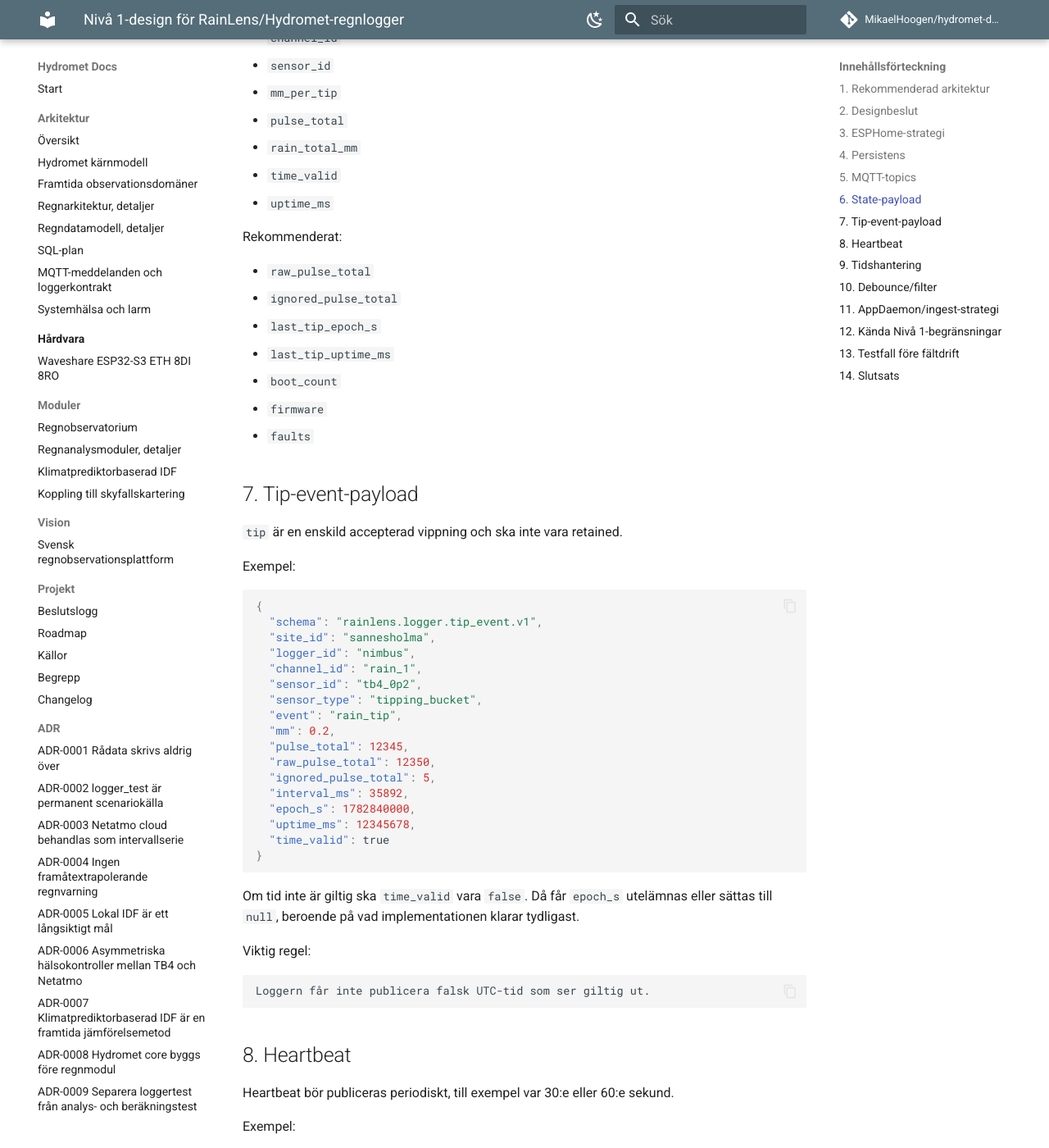
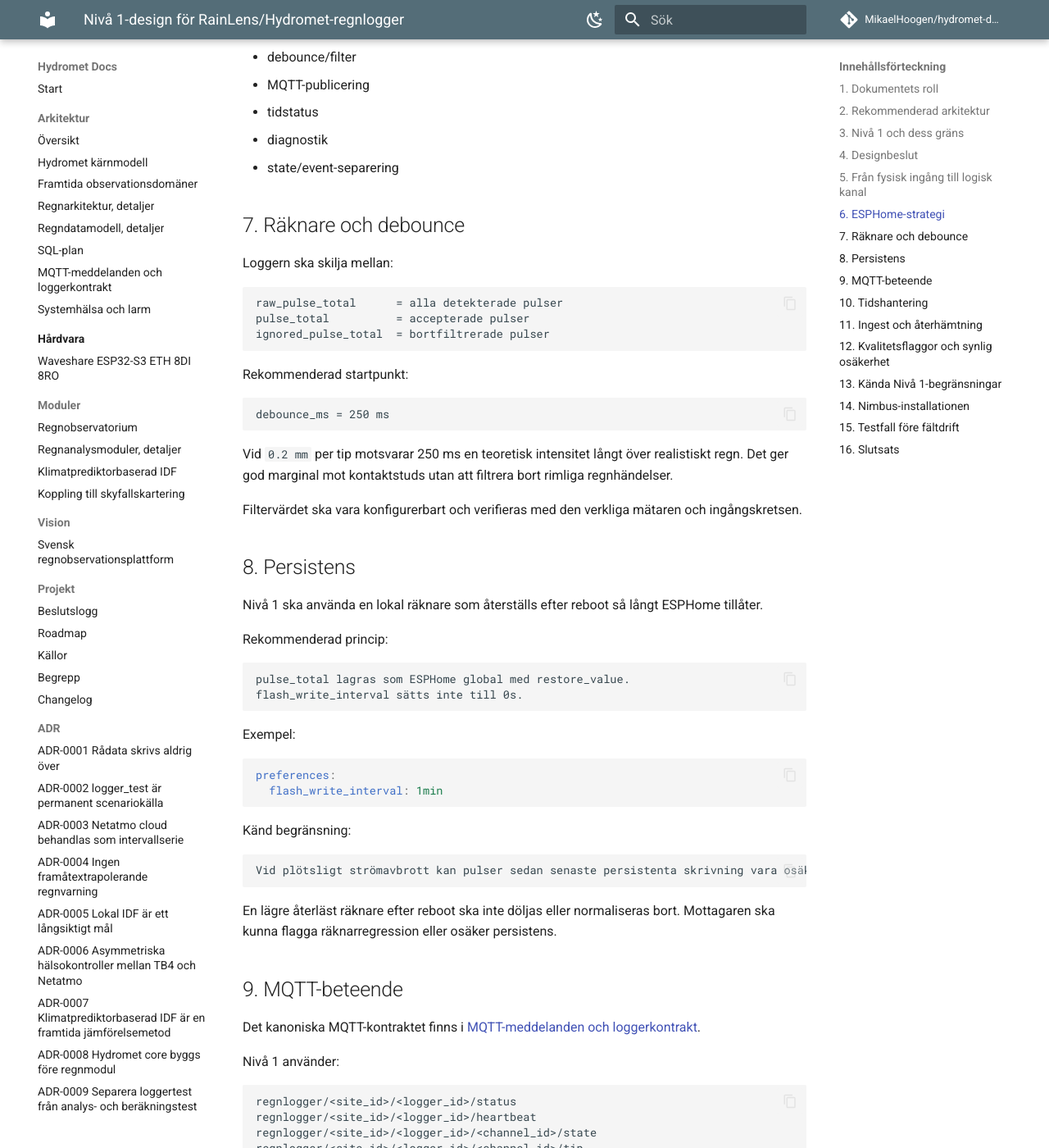
Before and after one commit to MikaelHoogen/hydromet-docs, an MkDocs documentation site: the page built from docs/architecture/level-1-logger-design.md, in a window 1280 px wide and 1400 px high, scrolled down 3594 px. Shown: the whole window at 82% size. Built offline with MkDocs 1.6.1 and Material for MkDocs 9.7.7, drawn with Linux system fonts in a browser that asks for light colours; comment, search, counter and statistics services are not loaded; some of the changed text lies outside the part shown.

Commit message:
docs: consolidate level 1 logger design

````diff
--- a/docs/architecture/level-1-logger-design.md
+++ b/docs/architecture/level-1-logger-design.md
@@ -2,19 +2,42 @@
 
 Status: Praktisk målbild för robust fältpilot
 
-Detta dokument beskriver den rekommenderade Nivå 1-implementationen för en tipping bucket-regnlogger i RainLens/Hydromet.
+Detta dokument beskriver loggerns beteende och ansvar på Nivå 1 för en tipping bucket-regnmätare i RainLens/Hydromet.
 
 Nivå 1 betyder robust fältpilot. Det är bättre än en enkel testlogger, men inte samma sak som en skottsäker produktionslogger.
 
-## 1. Rekommenderad arkitektur
+## 1. Dokumentets roll
+
+Detta dokument är styrande för:
+
+```text
+lokal pulsräkning
+filter och debounce
+räknarpersistens
+publiceringsbeteende
+återhämtning via pulse_total
+fel- och osäkerhetshantering
+test före fältdrift
+```
+
+Detaljer som hör hemma på andra nivåer ska inte dupliceras här:
+
+- [MQTT-meddelanden och loggerkontrakt](mqtt-message-contract.md) är styrande för topics, payloadfält, schema och retained-regler.
+- [Hårdvaruförteckningen](../hardware/index.md) är styrande för fysiska ingångar och interna hårdvarubindningar.
+- [Waveshare ESP32-S3 ETH 8DI 8RO](../hardware/waveshare-esp32-s3-eth-8di-8ro.md) är styrande för mappningen `DI1 → GPIO4` på den aktuella modellen.
+- [Regnobservatoriet](../modules/rain-observatory.md) är styrande för den konkreta Nimbus-installationen.
+
+## 2. Rekommenderad arkitektur
 
 ```text
 Tipping bucket
+→ physical_input på vald hårdvara
+→ enhetsspecifik hardware_binding
 → ESPHome PoE/Ethernet-logger
 → lokal monoton pulse_total
-→ MQTT retained state
+→ MQTT retained channel state
 → MQTT live tip-events
-→ AppDaemon/Hydromet ingest
+→ utbytbar ingest-adapter
 → databas + kvalitetsflaggor
 ```
 
@@ -23,31 +46,86 @@ Grundprincip:
 ```text
 Loggern räknar.
 MQTT transporterar.
-AppDaemon tolkar och lagrar.
-Home Assistant visar.
+Ingest-adaptern jämför, tolkar och lagrar.
+Home Assistant och andra klienter visar.
 ```
+
+AppDaemon är nuvarande ingest-adapter i Home Assistant-miljön. Den är en implementation, inte ett krav i kärnarkitekturen.
 
 MQTT-event ska inte vara den enda sanningen. För Nivå 1 är loggerns lokala `pulse_total` den bästa tillgängliga sanningen för ackumulerad pulsdata.
 
-## 2. Designbeslut
+## 3. Nivå 1 och dess gräns
+
+Nivå 1 har:
+
+```text
+lokal räknare
+begränsad persistent lagring
+retained state
+live-events
+periodisk heartbeat
+gap-detektering hos mottagaren
+synliga kvalitetsflaggor
+```
+
+Nivå 1 har inte:
+
+```text
+lokal händelsejournal med varje puls
+backend-acknowledgement
+replay av individuella events
+fullständig transaktionsgaranti mellan logger och databas
+```
+
+Det senare hör till en framtida Nivå 2.
+
+## 4. Designbeslut
 
 | Område | Beslut |
 |---|---|
 | Primär räknare | Loggern äger `pulse_total`, inte AppDaemon. |
-| MQTT state | Retained och publiceras vid varje accepterad vippning samt periodiskt. |
+| MQTT state | Kanalens state är retained och publiceras vid varje accepterad vippning samt periodiskt. |
 | MQTT tip-event | Publiceras vid varje accepterad vippning och är inte retained. |
+| Status | Loggerns birth/will-status är retained. |
+| Heartbeat | Publiceras periodiskt och beskriver loggerns och kanalernas hälsa. |
 | Tid | `epoch_s` används bara när tiden är giltig. `uptime_ms` skickas alltid. |
 | Debounce | Egen filterlogik med minsta tid mellan accepterade pulser. |
 | Persistens | ESPHome `globals.restore_value` med rimligt `flash_write_interval`. |
-| Mottagare | AppDaemon jämför events mot `pulse_total`. |
-| Begränsning | Exakt tidsfördelning kan gå förlorad vid avbrott, men ska flaggas. |
+| Mottagare | Ingest-adaptern jämför events och state mot `pulse_total`. |
+| Begränsning | Exakt tidsfördelning kan gå förlorad vid avbrott, men osäkerheten ska flaggas. |
 
-## 3. ESPHome-strategi
+## 5. Från fysisk ingång till logisk kanal
 
-Rekommenderat spår:
+Nivå 1-designen förutsätter att installationen först pekar ut en fysisk ingång på vald hårdvarumodell.
 
 ```text
-GPIO binary_sensor
+channel_id
+→ physical_input
+→ uppslag i hårdvaruförteckningen
+→ hardware_binding
+→ firmwarekomponent som läser signalen
+```
+
+För Nimbus är detta:
+
+```text
+rain_1
+→ DI1 / IN1
+→ GPIO4 på Waveshare-modellen
+→ ESPHome binary_sensor
+```
+
+`GPIO4` är inte en del av RainLens-kontraktet. Det är den aktuella hårdvarumodellens interna bindning för `DI1`.
+
+På annan hårdvara kan samma `channel_id: rain_1` läsas via exempelvis en annan GPIO, en I/O-expander eller en Modbus-ingång.
+
+## 6. ESPHome-strategi
+
+Rekommenderat spår för Nimbus:
+
+```text
+resolved hardware input
+→ binary_sensor
 → on_press
 → raw_pulse_total ökar
 → debounce/filter
@@ -59,20 +137,40 @@ GPIO binary_sensor
    live tip-event publiceras
 ```
 
-För Nivå 1 föredras `binary_sensor` med egen lambda-logik framför att låta Home Assistant eller AppDaemon vara första räknare.
+För Nivå 1 föredras en lokal firmwarekomponent med egen logik framför att låta Home Assistant eller AppDaemon vara första räknare.
 
-Motivet är att vi behöver kontroll över:
+Motivet är att loggern behöver kontroll över:
 
 - lokal räknare
 - debounce/filter
-- MQTT-payload
+- MQTT-publicering
 - tidstatus
 - diagnostik
 - state/event-separering
 
-## 4. Persistens
+## 7. Räknare och debounce
 
-Nivå 1 ska använda lokal räknare som återställs efter reboot så långt ESPHome tillåter.
+Loggern ska skilja mellan:
+
+```text
+raw_pulse_total      = alla detekterade pulser
+pulse_total          = accepterade pulser
+ignored_pulse_total  = bortfiltrerade pulser
+```
+
+Rekommenderad startpunkt:
+
+```text
+debounce_ms = 250 ms
+```
+
+Vid `0.2 mm` per tip motsvarar 250 ms en teoretisk intensitet långt över realistiskt regn. Det ger god marginal mot kontaktstuds utan att filtrera bort rimliga regnhändelser.
+
+Filtervärdet ska vara konfigurerbart och verifieras med den verkliga mätaren och ingångskretsen.
+
+## 8. Persistens
+
+Nivå 1 ska använda en lokal räknare som återställs efter reboot så långt ESPHome tillåter.
 
 Rekommenderad princip:
 
@@ -94,11 +192,13 @@ Känd begränsning:
 Vid plötsligt strömavbrott kan pulser sedan senaste persistenta skrivning vara osäkra.
 ```
 
-Detta är en Nivå 1-begränsning och ska kunna flaggas av mottagande system om räknaren beter sig oväntat efter reboot.
+En lägre återläst räknare efter reboot ska inte döljas eller normaliseras bort. Mottagaren ska kunna flagga räknarregression eller osäker persistens.
 
-## 5. MQTT-topics
+## 9. MQTT-beteende
 
-Rekommenderade topics:
+Det kanoniska MQTT-kontraktet finns i [MQTT-meddelanden och loggerkontrakt](mqtt-message-contract.md).
+
+Nivå 1 använder:
 
 ```text
 regnlogger/<site_id>/<logger_id>/status
@@ -107,7 +207,7 @@ regnlogger/<site_id>/<logger_id>/<channel_id>/state
 regnlogger/<site_id>/<logger_id>/<channel_id>/tip
 ```
 
-Exempel för Nimbus:
+För Nimbus:
 
 ```text
 regnlogger/sannesholma/nimbus/status
@@ -116,126 +216,26 @@ regnlogger/sannesholma/nimbus/rain_1/state
 regnlogger/sannesholma/nimbus/rain_1/tip
 ```
 
-## 6. State-payload
+Publiceringsregler:
 
-`state` är senaste kända läge och ska vara retained.
-
-Exempel:
-
-```json
-{
-  "schema": "rainlens.logger.channel_state.v1",
-  "site_id": "sannesholma",
-  "logger_id": "nimbus",
-  "channel_id": "rain_1",
-  "sensor_id": "tb4_0p2",
-  "sensor_type": "tipping_bucket",
-  "mm_per_tip": 0.2,
-  "pulse_total": 12345,
-  "raw_pulse_total": 12350,
-  "ignored_pulse_total": 5,
-  "rain_total_mm": 2469.0,
-  "last_tip_epoch_s": 1782840000,
-  "last_tip_uptime_ms": 12345678,
-  "time_valid": true,
-  "uptime_ms": 12350000,
-  "boot_count": 7,
-  "firmware": "rainlens-field-prototype-v1",
-  "faults": []
-}
+```text
+status    = retained birth/will online/offline
+state     = retained, vid varje accepterad puls och periodiskt
+tip       = inte retained, vid varje accepterad puls
+heartbeat = periodiskt hälsomeddelande, normalt inte retained
 ```
 
-Minimikrav:
+Kanoniska scheman:
 
-- `site_id`
-- `logger_id`
-- `channel_id`
-- `sensor_id`
-- `mm_per_tip`
-- `pulse_total`
-- `rain_total_mm`
-- `time_valid`
-- `uptime_ms`
-
-Rekommenderat:
-
-- `raw_pulse_total`
-- `ignored_pulse_total`
-- `last_tip_epoch_s`
-- `last_tip_uptime_ms`
-- `boot_count`
-- `firmware`
-- `faults`
-
-## 7. Tip-event-payload
-
-`tip` är en enskild accepterad vippning och ska inte vara retained.
-
-Exempel:
-
-```json
-{
-  "schema": "rainlens.logger.tip_event.v1",
-  "site_id": "sannesholma",
-  "logger_id": "nimbus",
-  "channel_id": "rain_1",
-  "sensor_id": "tb4_0p2",
-  "sensor_type": "tipping_bucket",
-  "event": "rain_tip",
-  "mm": 0.2,
-  "pulse_total": 12345,
-  "raw_pulse_total": 12350,
-  "ignored_pulse_total": 5,
-  "interval_ms": 35892,
-  "epoch_s": 1782840000,
-  "uptime_ms": 12345678,
-  "time_valid": true
-}
+```text
+rainlens.logger.channel_state.v1
+rainlens.logger.tip_event.v1
+rainlens.logger.heartbeat.v1
 ```
 
-Om tid inte är giltig ska `time_valid` vara `false`. Då får `epoch_s` utelämnas eller sättas till `null`, beroende på vad implementationen klarar tydligast.
-
-Viktig regel:
-
-```text
-Loggern får inte publicera falsk UTC-tid som ser giltig ut.
-```
-
-## 8. Heartbeat
-
-Heartbeat bör publiceras periodiskt, till exempel var 30:e eller 60:e sekund.
-
-Exempel:
-
-```json
-{
-  "schema": "rainlens.logger.heartbeat.v1",
-  "site_id": "sannesholma",
-  "logger_id": "nimbus",
-  "status": "online",
-  "uptime_ms": 12350000,
-  "boot_count": 7,
-  "time_valid": true,
-  "network": "ethernet",
-  "channels": {
-    "rain_1": {
-      "pulse_total": 12345,
-      "raw_pulse_total": 12350,
-      "ignored_pulse_total": 5,
-      "last_tip_epoch_s": 1782840000,
-      "last_tip_uptime_ms": 12345678
-    }
-  },
-  "firmware": "rainlens-field-prototype-v1",
-  "faults": []
-}
-```
-
-## 9. Tidshantering
+## 10. Tidshantering
 
 Nivå 1 ska bära både relativ tid och tidstatus.
-
-Princip:
 
 ```text
 uptime_ms skickas alltid.
@@ -257,34 +258,15 @@ time_valid = true
 nya events får epoch_s
 ```
 
-## 10. Debounce/filter
-
-Nivå 1 ska ha en dokumenterad filterstrategi.
-
-Rekommenderad startpunkt:
+Viktig regel:
 
 ```text
-debounce_ms = 250 ms
+Loggern får inte publicera falsk UTC-tid som ser giltig ut.
 ```
 
-Motiv:
+## 11. Ingest och återhämtning
 
-```text
-Vid 0,2 mm per tip motsvarar 250 ms en teoretiskt extrem intensitet långt över realistiskt regn.
-Det ger god marginal mot kontaktstuds utan att filtrera bort rimliga regnhändelser.
-```
-
-Loggern bör skilja mellan:
-
-```text
-raw_pulse_total      = alla detekterade pulser
-pulse_total          = accepterade pulser
-ignored_pulse_total  = bortfiltrerade pulser
-```
-
-## 11. AppDaemon/ingest-strategi
-
-AppDaemon ska inte bara summera inkomna `tip`-events.
+Ingest-adaptern ska inte bara summera inkomna `tip`-events.
 
 Den ska hålla per kanal:
 
@@ -323,17 +306,33 @@ Saknade events = 6
 Saknad mängd = 6 × mm_per_tip
 ```
 
-Då kan ackumulerad mängd återhämtas, men exakt tidsfördelning ska inte konstrueras i efterhand.
+Ackumulerad mängd kan då återhämtas, men exakt tidsfördelning ska inte konstrueras i efterhand.
 
-## 12. Kända Nivå 1-begränsningar
+## 12. Kvalitetsflaggor och synlig osäkerhet
+
+Nivå 1 ska minst kunna representera följande situationer i mottagande system:
+
+```text
+counter_gap
+counter_regression
+duplicate_event
+time_invalid
+time_distribution_uncertain
+reboot_persistence_uncertain
+heartbeat_missing
+```
+
+Exakta namn kan låsas i datamodellen, men semantiken får inte tappas bort.
+
+## 13. Kända Nivå 1-begränsningar
 
 Nivå 1 kan hantera:
 
-- AppDaemon-avbrott genom retained state och räknarhopp.
+- AppDaemon- eller ingestavbrott genom retained state och räknarhopp.
 - Home Assistant-omstart genom retained state.
 - Enstaka missade live-events genom `pulse_total`.
 
-Nivå 1 kan bara flagga:
+Nivå 1 kan bara upptäcka eller flagga:
 
 - brokeravbrott medan det regnar
 - logger-reboot före senaste persistenta skrivning
@@ -341,9 +340,35 @@ Nivå 1 kan bara flagga:
 - strömavbrott exakt vid puls
 - osäker tidsfördelning under avbrott
 
-Detta är inte fel i Nivå 1, så länge osäkerheten syns.
+Detta är inte ett fel i Nivå 1, så länge osäkerheten är synlig och systemet inte hittar på precision som saknas.
 
-## 13. Testfall före fältdrift
+## 14. Nimbus-installationen
+
+Nimbus-installationen definieras i regnobservatoriets installationsdokumentation:
+
+```yaml
+site_id: sannesholma
+logger_id: nimbus
+hardware_model: waveshare_esp32_s3_eth_8di_8ro
+
+channels:
+  rain_1:
+    physical_input: DI1
+    sensor_id: tb4_0p2
+    sensor_type: tipping_bucket
+    mm_per_tip: 0.2
+```
+
+Hårdvaruförteckningen löser sedan:
+
+```text
+waveshare_esp32_s3_eth_8di_8ro + DI1
+→ GPIO4
+```
+
+Firmware får använda den upplösta bindningen `GPIO4`, men installationskonfigurationen och MQTT-kontraktet ska fortsätta använda `physical_input: DI1` respektive `channel_id: rain_1`.
+
+## 15. Testfall före fältdrift
 
 Innan loggern betraktas som Nivå 1 ska följande testas:
 
@@ -351,28 +376,31 @@ Innan loggern betraktas som Nivå 1 ska följande testas:
 |---|---|
 | En fysisk vippning | `pulse_total` ökar med 1, state och tip publiceras. |
 | Simulerad studs | `raw_pulse_total` kan öka, men `pulse_total` ska bara öka en gång. |
-| AppDaemon nere under flera tips | Mängd återhämtas via state, tidsosäkerhet flaggas. |
+| Ingest nere under flera tips | Mängd återhämtas via state, tidsosäkerhet flaggas. |
 | Home Assistant restart | Retained state återläses utan dubbelräkning. |
 | Brokeravbrott | Loggern fortsätter räkna lokalt, state visar total efter återkomst. |
 | Logger reboot | `boot_count` ökar och räknaren återställs eller avvikelse flaggas. |
 | Boot utan tid | Payload har `time_valid=false`. |
 | Tid blir giltig | Nya events får `time_valid=true`. |
 | Dubblett-event | Mottagaren dubbelräknar inte. |
+| Räknarhopp | Saknad mängd beräknas och tidsfördelningen flaggas som osäker. |
+| Räknarregression | Avvikelsen flaggas och döljs inte. |
 | Heartbeat saknas | Systemhälsa/larm kan reagera. |
 
-## 14. Slutsats
+## 16. Slutsats
 
 Bästa Nivå 1 för RainLens/Hydromet är:
 
 ```text
 ESPHome PoE/Ethernet
-+ GPIO binary_sensor
++ fysisk ingång upplöst via hårdvaruförteckning
++ lokal firmwarekomponent för pulsläsning
 + egen debounce/filterlogik
 + lokal persistent pulse_total
-+ retained state vid varje accepterad vippning
++ retained state vid varje accepterad vippning och periodiskt
 + non-retained tip-event vid varje accepterad vippning
 + heartbeat
-+ AppDaemon gap-detektering
++ ingestbaserad gap-detektering
 + kvalitetsflaggor för osäker tidsfördelning
 ```
 
````
Also changed, not shown: other parts of docs/architecture/level-1-logger-design.md (+3 -1 lines).
